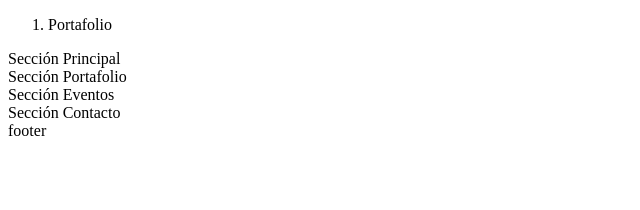
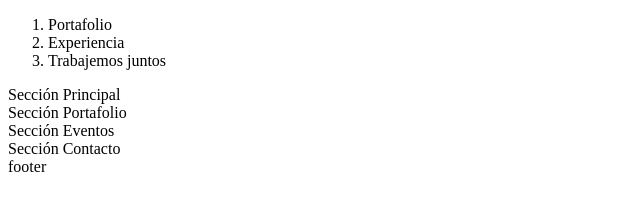
Before and after one commit to Fehler4603/desarrollo-web, a plain HTML site: page index.html in a window 1280 px wide. Shown: the whole page, without its empty margins (0-640 px from the left). Drawn offline with Linux system fonts and the light colour scheme.

Commit message:
Agregue las diferentes partes de nav en index

```diff
--- a/index.html
+++ b/index.html
@@ -10,6 +10,12 @@
                 <li>
                     <a>Portafolio</a>
                 </li>
+                <li>
+                    <a>Experiencia</a>
+                </li>
+                <li>
+                    <a>Trabajemos juntos</a>
+                </li>
             </ol>
         </nav>
     </header>
```
